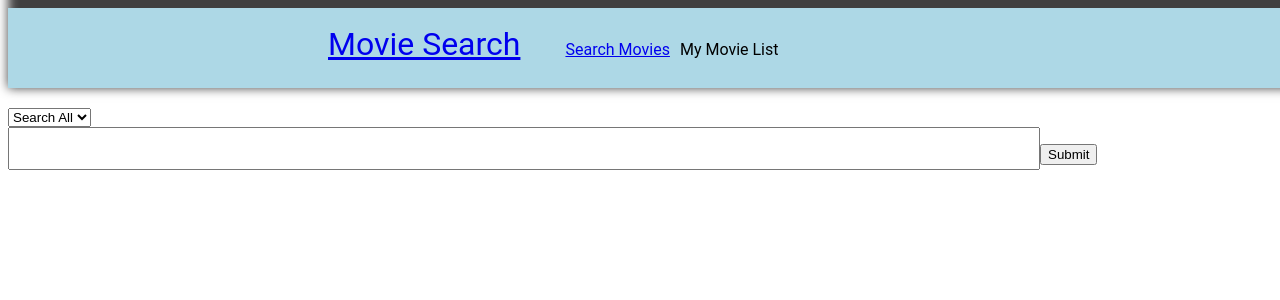
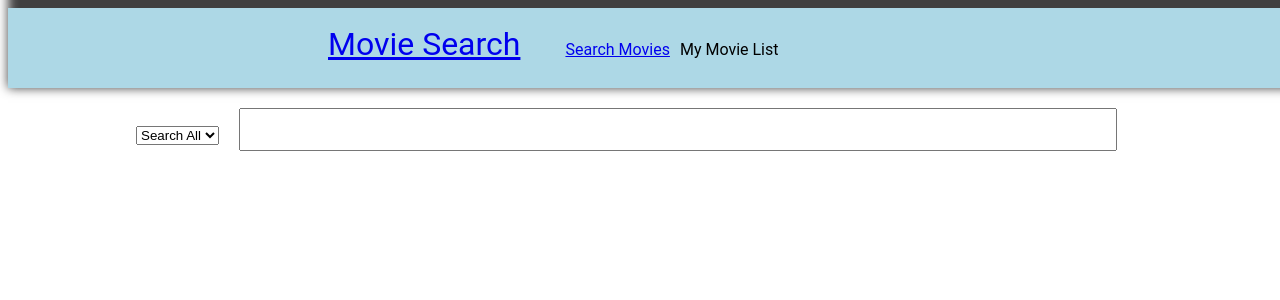
Before and after one commit to Johnnyk737/movie-search, a React app: page / in a window 1280 px wide. Shown: the top 300 px of the page. Built offline with nearby package versions, Linux system fonts and the light colour scheme; no server answers; the HTML template or start-up script is replaced by a standard one.

Commit message:
Search - Updating CSS

```diff
--- a/src/client/Search.js
+++ b/src/client/Search.js
@@ -47,13 +47,19 @@ class Search extends Component {
     return (
       <div className="search">
         <form className="search-form" onSubmit={this.doSearch}>
-          <select className="search-select" name="searchType" value={searchType} onChange={this.handleTypeChange}>
+          <select className="search-select"
+                  name="searchType"
+                  value={searchType}
+                  onChange={this.handleTypeChange}>
             <option value="s">Search All</option>
             <option value="t">Title</option>
           </select>
-          <input className="search-input" type="text" name="searchTerm" onChange={this.handleSearchStringChange}>
+          <input className="search-input"
+                 type="text"
+                 name="searchTerm"
+                 onChange={this.handleSearchStringChange}
+                 onKeyDown={(event)=>{event.keyCode === '13' ? this.doSearch : false}}>
           </input>
-          <input className="search-submit" type="submit"></input>
         </form>
         {totalResults!= undefined && <p>Total Results: {totalResults}</p>}
         {totalResults != undefined &&
--- a/src/client/styles/App.css
+++ b/src/client/styles/App.css
@@ -5,11 +5,3 @@ body {
 h1 {
   font-size: 2em;
 }
-
-.search-form {
-  display: block;
-}
-
-.search-select {
-  display: block;
-}
--- a/src/client/styles/search.css
+++ b/src/client/styles/search.css
@@ -1,10 +1,23 @@
 .search {
   margin-top: 20px;
+  display: inline-block;
+  width: 100vw;
+}
+
+.search-form {
+  display: inline-block;
+  width: 80%;
+  padding: 0 10%;
+}
+
+.search-select {
+  display: inline-block;
 }
 
 .search-input {
-  font-size: 2rem !important;
-  width: 80% !important;
+  font-size: 2rem;
+  width: 85%;
+  margin: 0px 20px;
 }
 
 .row {
@@ -20,7 +33,7 @@
 
 .movie {
   display: inline-block;
-  width: 25%;
+  width: 18.25%;
   margin-left: auto;
   left: auto;
   right: auto;
```
